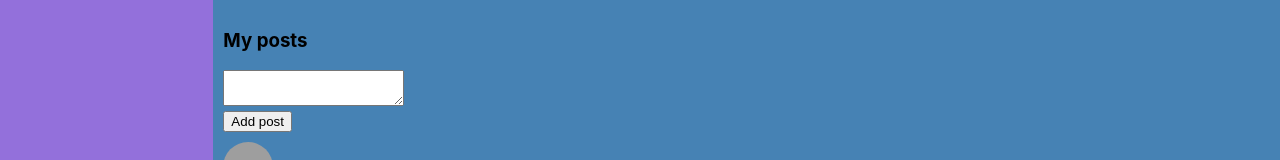
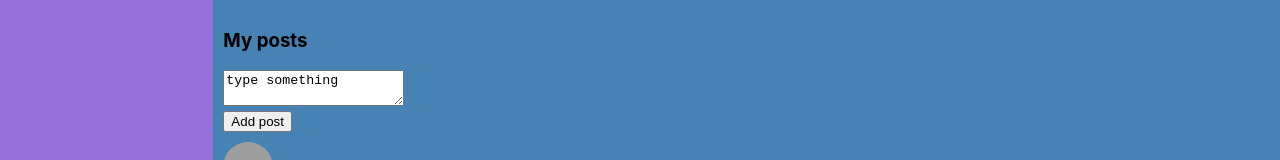
Before and after one commit to IuliiaSharipova/appSocialNetwork, a React (Create React App) app: page /profile in a window 1280 px wide. Shown: the part 535-695 px from the top of the page. Built offline with nearby package versions, Linux system fonts and the light colour scheme; grey boxes are pictures that could not be loaded.

Commit message:
onChange in textarea lesson 34

```diff
--- a/src/App.tsx
+++ b/src/App.tsx
@@ -8,7 +8,7 @@ import {Route, Routes} from 'react-router-dom';
 import News from './components/News/News';
 import Music from './components/Music/Music';
 import Settings from './components/Settings/Settings';
-import {addPostMessage, StateType} from './redux/state';
+import {addPostMessage, StateType, updateNewPostText} from './redux/state';
 
 type AppPropsType = {
     state: StateType
@@ -21,8 +21,12 @@ const App = (props: AppPropsType) => {
             <Navbar/>
             <div className={'appWrapper-content'}>
                 <Routes>
-                        <Route path="/dialogs/*" element={<Dialogs messagesData={props.state.dialogsPage.messagesData} dialogsData={props.state.dialogsPage.dialogsData} />}/>
-                        <Route path="/profile" element={<Profile postsData={props.state.profilePage.postsData} addPostCallback={addPostMessage}/>}/>
+                    <Route path="/dialogs/*" element={<Dialogs messagesData={props.state.dialogsPage.messagesData}
+                                                               dialogsData={props.state.dialogsPage.dialogsData}/>}/>
+                    <Route path="/profile" element={
+                        <Profile
+                            postsData={props.state.profilePage.postsData}
+                            newPostText={props.state.profilePage.newPostText} addPostCallback={addPostMessage} updateNewPostText={updateNewPostText}/>}/>
                     <Route path="/news" element={<News/>}/>
                     <Route path="/music" element={<Music/>}/>
                     <Route path="/settings" element={<Settings/>}/>
--- a/src/components/Profile/MyPosts/MyPosts.tsx
+++ b/src/components/Profile/MyPosts/MyPosts.tsx
@@ -1,41 +1,48 @@
-import React, {useRef} from 'react';
+
+import React, {ChangeEvent,useRef} from 'react';
 import style from './MyPosts.module.css';
 import Post from './Post/Post';
-import {PostType, ProfilePageType} from '../../../redux/state';
+import {PostType} from '../../../redux/state';
 
 type MyPostsPropsType = {
-    addPostCallback: (newPostText: string) => void
+    addPostCallback: () => void
+    updateNewPostText: (newPostText: string) => void
     postsData: Array<PostType>
+    newPostText: string
 }
 
-const MyPosts = (props: MyPostsPropsType) => {
-
-    const newPostElement = useRef<HTMLTextAreaElement>(null);
+export const MyPosts = (props: MyPostsPropsType) => {
 
     function addPost() {
-        debugger
-        if(newPostElement.current){
-            const text = newPostElement.current.value;
-            props.addPostCallback(text)
-            newPostElement.current.value=''
+        props.addPostCallback();
     }
-    }
+
+const onPostChange = (e:ChangeEvent<HTMLTextAreaElement>) => {
+    props.updateNewPostText(e.currentTarget.value);
+};
 
 return (
     <div className={style.postsBlock}>
         <h3>My posts</h3>
         <div>
-                <div><textarea ref={newPostElement}></textarea></div>
+            <div>
+                    <textarea
+                        onChange={onPostChange}
+                        value={props.newPostText}/>
+            </div>
             <div>
                 <button onClick={addPost}>Add post</button>
             </div>
         </div>
         <div className={style.posts}>
             {props.postsData.map(post =>
-                    <Post id={post.id} message={post.message} likesCount={post.likesCount}/>)
+                <Post
+                    id={post.id}
+                    message={post.message}
+                    likesCount={post.likesCount}/>
+            )
             }
         </div>
     </div>
-    );
+)
 };
-export default MyPosts;
--- a/src/components/Profile/Profile.tsx
+++ b/src/components/Profile/Profile.tsx
@@ -1,19 +1,25 @@
 import React from 'react';
 import style from './Profile.module.css';
-import MyPosts from './MyPosts/MyPosts';
 import ProfileInfo from './ProfileInfo/ProfileInfo';
-import {addPostMessage, PostType, ProfilePageType} from '../../redux/state';
+import {PostType} from '../../redux/state';
+import {MyPosts} from './MyPosts/MyPosts';
 
 type ProfilePropsType = {
     postsData: Array<PostType>
-    addPostCallback: (newPostText: string) => void
+    addPostCallback: () => void
+    updateNewPostText:(newPostText: string) => void
+    newPostText:string
 }
 
 const Profile = (props: ProfilePropsType) => {
     return (
         <div className={style.content}>
             <ProfileInfo/>
-            <MyPosts addPostCallback={addPostMessage} postsData={props.postsData}/>
+            <MyPosts
+                addPostCallback={props.addPostCallback}
+                updateNewPostText={props.updateNewPostText}
+                newPostText={props.newPostText}
+                postsData={props.postsData}/>
         </div>
     );
 };
--- a/src/redux/state.ts
+++ b/src/redux/state.ts
@@ -23,7 +23,7 @@ export type DialogsPageType = {
 
 export type ProfilePageType = {
     postsData: Array<PostType>
-    //addPostCallback: (newPostText: string) => void
+    newPostText:string
 }
 
 export type StateType = {
@@ -37,6 +37,7 @@ export const state: StateType = {
             {id: '1', message: 'It is my first message', likesCount: 10},
             {id: '2', message: 'What are you learning now?', likesCount: 15},
         ],
+        newPostText:'type something'
     },
     dialogsPage: {
         dialogsData: [
@@ -52,13 +53,17 @@ export const state: StateType = {
     }
 };
 
-export const addPostMessage = (newPostText: string) => {
-    debugger
+export const addPostMessage = () => {
     const newPost: PostType = {
         id: '3',
-        message: newPostText,
+        message: state.profilePage.newPostText,
         likesCount: 0
     };
     state.profilePage.postsData.push(newPost);
+    state.profilePage.newPostText=''
     rerenderEntireTree(state)
 };
+export const updateNewPostText = (newPostText: string) => {
+    state.profilePage.newPostText=newPostText
+    rerenderEntireTree(state)
+};
```
Lines whose indentation alone changed are shown as unchanged.
